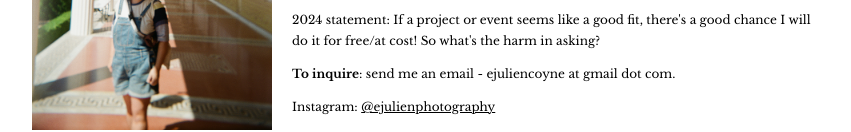
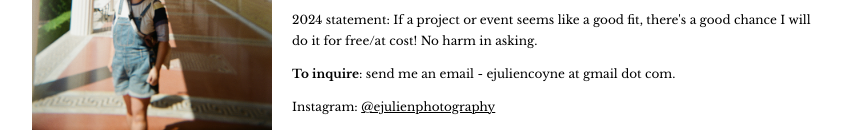
Before and after one commit to ejuliencoyne/photography, a plain HTML site: page about.html in a window 1280 px wide. Shown: the part 460-592 px from the top of the page, without its empty margins (218-1069 px from the left). Drawn offline with nearby package versions, Linux system fonts and the light colour scheme.

Commit message:
tweak wording

```diff
--- a/about.html
+++ b/about.html
@@ -22,7 +22,7 @@
     <img class="inline" src="images/julien.png" alt="a photo of julien">
     <p class="block-paragraph">Hi! I'm Julien. Maine photographer. I take photos of events, weddings, activities, items, places, people. I'm a pretty no-frills person who doesn't do much posing or planning. I use a lot of film. I don't take very many pictures at a given shoot. (Quality over quantity!)</p>
     <p class="block-paragraph">My photography availability is very limited, but please reach out anyway if you're interested in working together. I'm especially interested in <strong>small informal weddings</strong>, <strong>sports/outdoors</strong>, and <strong>music</strong>.</p>
-    <p class="block-paragraph">2024 statement: If a project or event seems like a good fit, there's a good chance I will do it for free/at cost! So what's the harm in asking?</p>
+    <p class="block-paragraph">2024 statement: If a project or event seems like a good fit, there's a good chance I will do it for free/at cost! No harm in asking.</p>
     <p class="block-paragraph"><strong>To inquire</strong>: send me an email - ejuliencoyne at gmail dot com.</p>
     <p class="block-paragraph">Instagram: <a href="https://www.instagram.com/ejulienphotography/">@ejulienphotography</a></p>
     <br>
```
